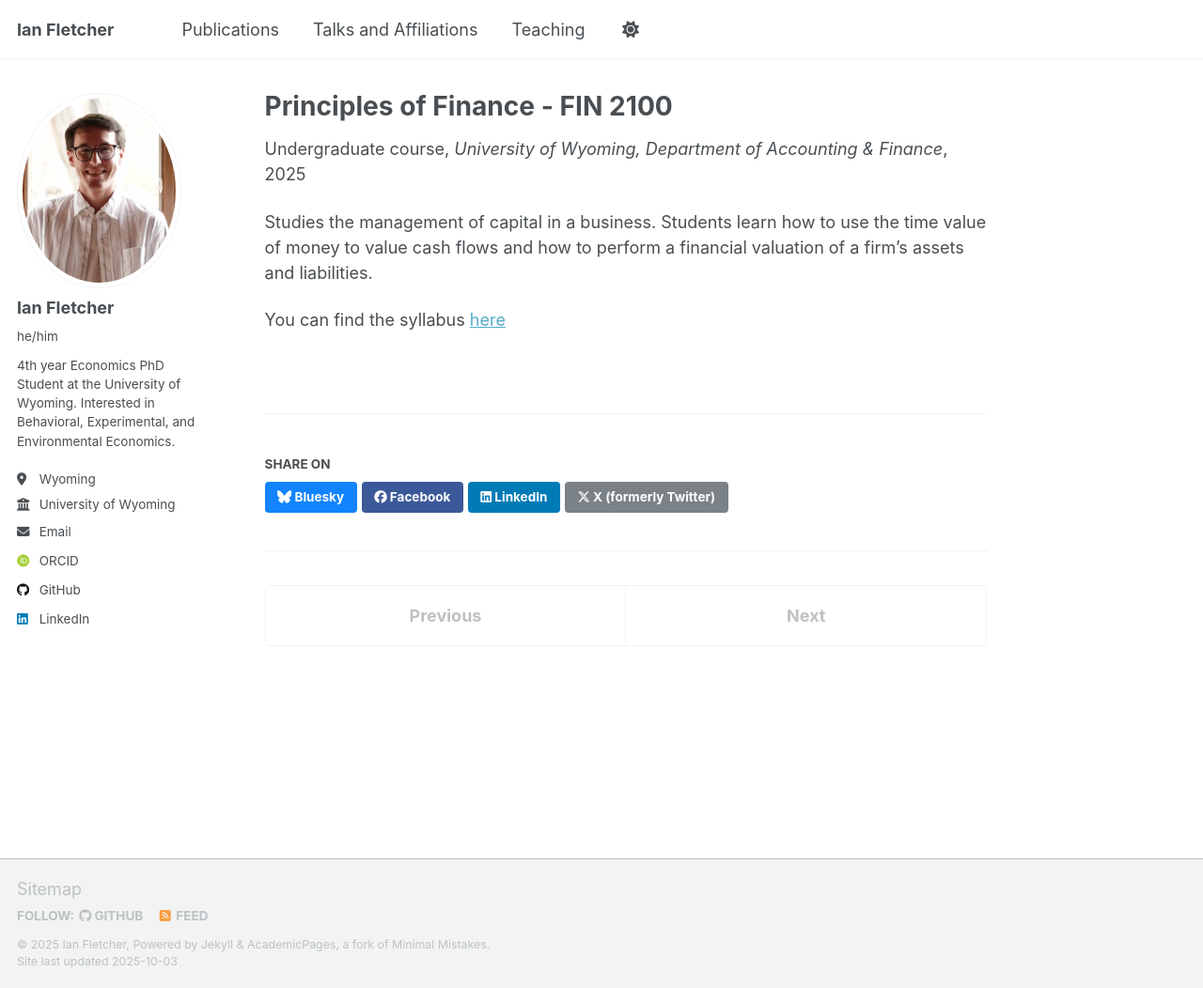
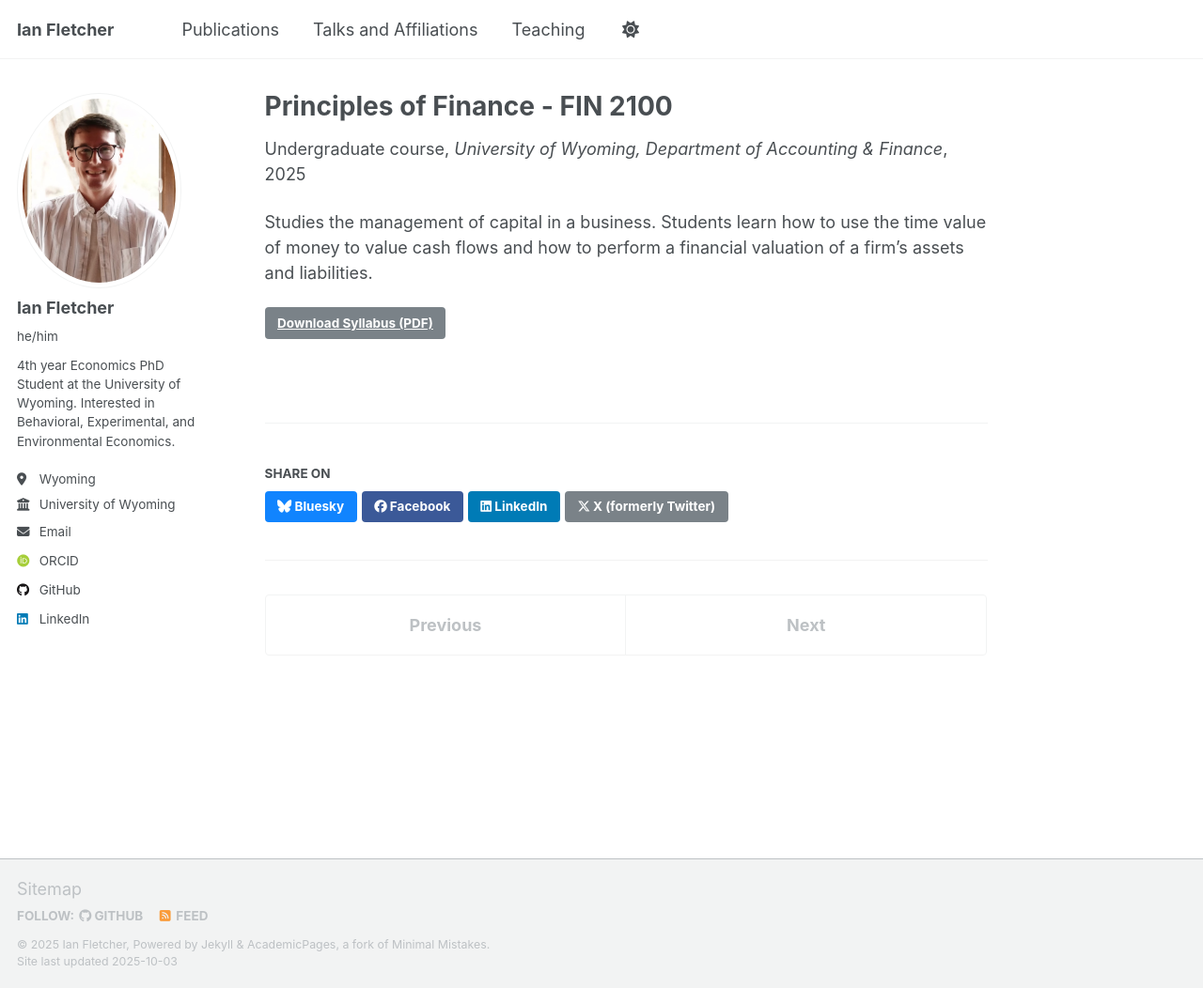
Before and after one commit to fletcherian/fletcherian.github.io, a Jekyll site: the page built from _teaching/2025-spring-fin2100.md, in a window 1280 px wide and 1052 px high. Shown: the whole window at 94% size. Built offline with Jekyll 4.4.1, drawn with Linux system fonts in a browser that asks for light colours; some web fonts are replaced; a script that is not in the unit is left out.

Commit message:
Update 2025-spring-fin2100.md

```diff
--- a/_teaching/2025-spring-fin2100.md
+++ b/_teaching/2025-spring-fin2100.md
@@ -9,4 +9,8 @@ date: 2025-01-01
 
 Studies the management of capital in a business. Students learn how to use the time value of money to value cash flows and how to perform a financial valuation of a firm's assets and liabilities.
 
-You can find the syllabus [here](https://drive.google.com/file/d/1OoRkB1MmhuMe6j4ymX64eDmYi19DB-18/view?usp=sharing)
+<p>
+  <a class="btn btn--primary" href="{{ '/files/FIN2100_Syllabus.pdf' | relative_url }}" target="_blank" rel="noopener">
+    Download Syllabus (PDF)
+  </a>
+</p>
```
